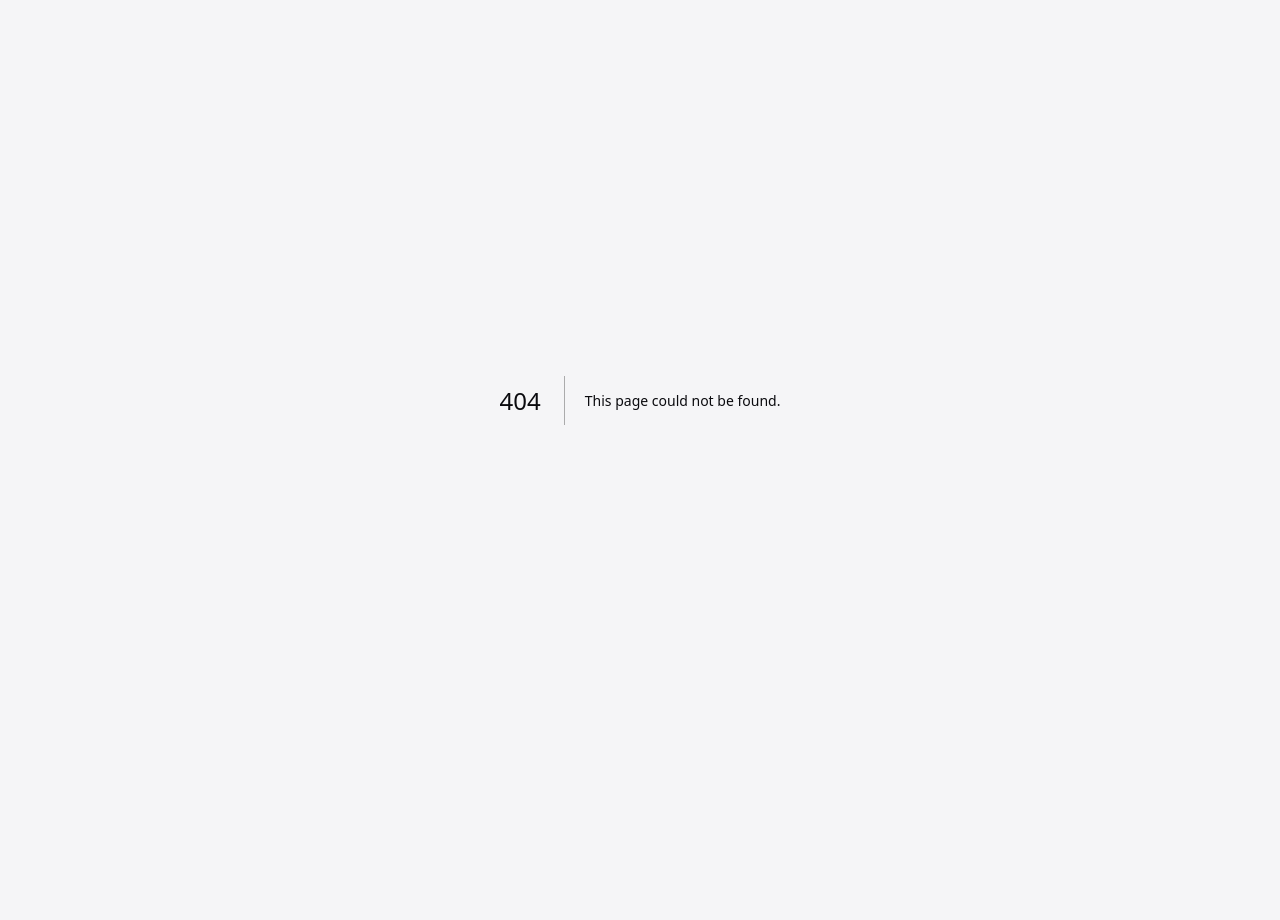
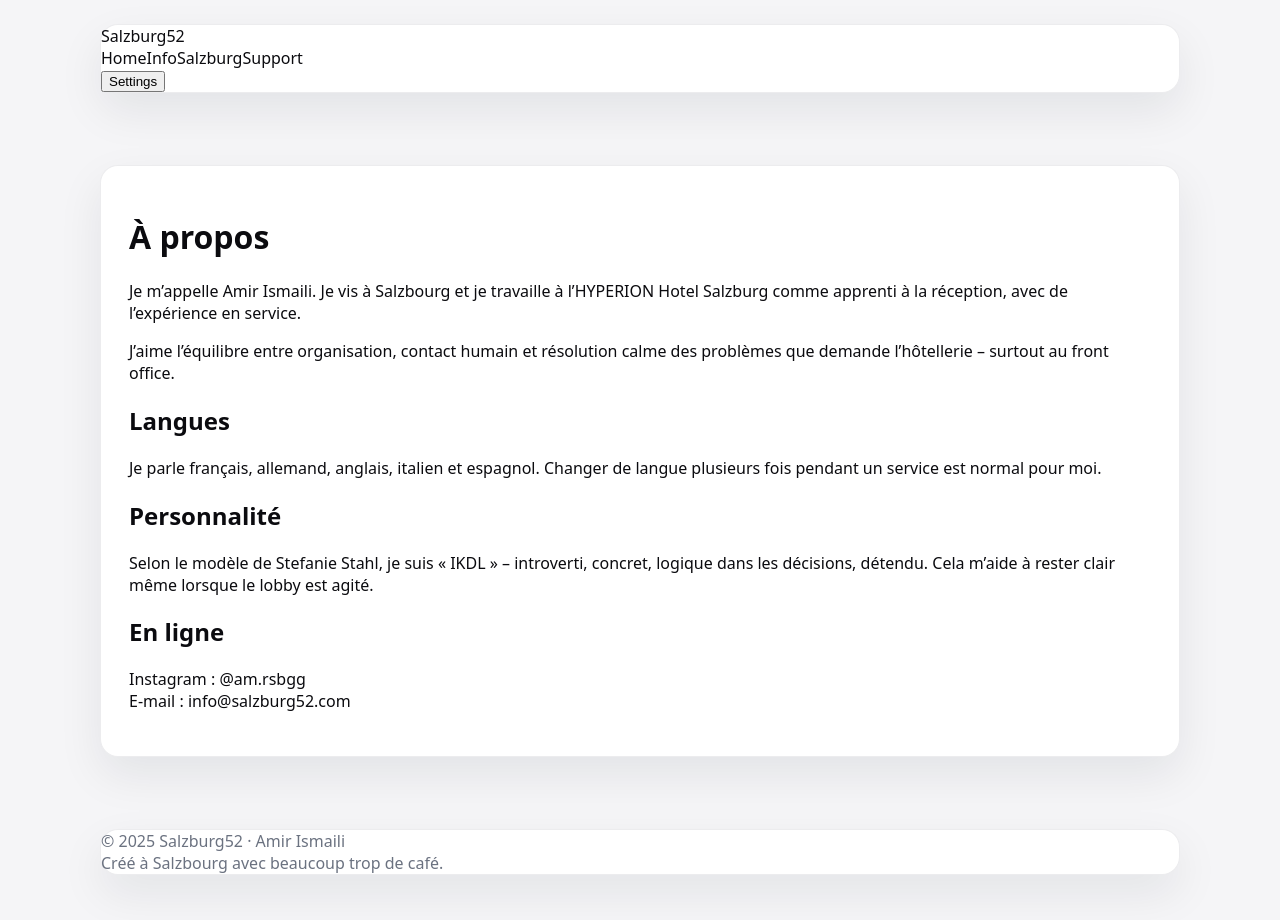
Before and after one commit to luv2loot/salzburg52, a Next.js app: page /fr/info in a window 1280 px wide. Before the commit this address had no page. Shown: the top 920 px of the page. Before the commit the page ends 800 px from the top, so only its background shows below. Built offline with nearby package versions, Linux system fonts and the light colour scheme.

Commit message:
Create page.js

```diff
--- /dev/null
+++ b/app/fr/info/page.js
@@ -0,0 +1,58 @@
+import Header from "@/components/Header";
+import Footer from "@/components/Footer";
+import Cursor from "@/components/Cursor";
+
+const LANG = "fr";
+
+export default function FrInfoPage() {
+  return (
+    <>
+      <Cursor />
+      <Header lang={LANG} />
+      <main className="app-shell">
+        <div className="surface" style={{ padding: "1.75rem" }}>
+          <h1>À propos</h1>
+          <p>
+            Je m’appelle Amir Ismaili. Je vis à Salzbourg et je travaille à
+            l’HYPERION Hotel Salzburg comme apprenti à la réception, avec de
+            l’expérience en service.
+          </p>
+          <p>
+            J’aime l’équilibre entre organisation, contact humain et résolution
+            calme des problèmes que demande l’hôtellerie – surtout au front
+            office.
+          </p>
+
+          <h2>Langues</h2>
+          <p>
+            Je parle français, allemand, anglais, italien et espagnol. Changer
+            de langue plusieurs fois pendant un service est normal pour moi.
+          </p>
+
+          <h2>Personnalité</h2>
+          <p>
+            Selon le modèle de Stefanie Stahl, je suis « IKDL » – introverti,
+            concret, logique dans les décisions, détendu. Cela m’aide à rester
+            clair même lorsque le lobby est agité.
+          </p>
+
+          <h2>En ligne</h2>
+          <p>
+            Instagram :{" "}
+            <a
+              href="https://www.instagram.com/am.rsbgg"
+              target="_blank"
+              rel="noreferrer"
+            >
+              @am.rsbgg
+            </a>
+            <br />
+            E-mail :{" "}
+            <a href="mailto:info@salzburg52.com">info@salzburg52.com</a>
+          </p>
+        </div>
+      </main>
+      <Footer lang={LANG} />
+    </>
+  );
+}
```
